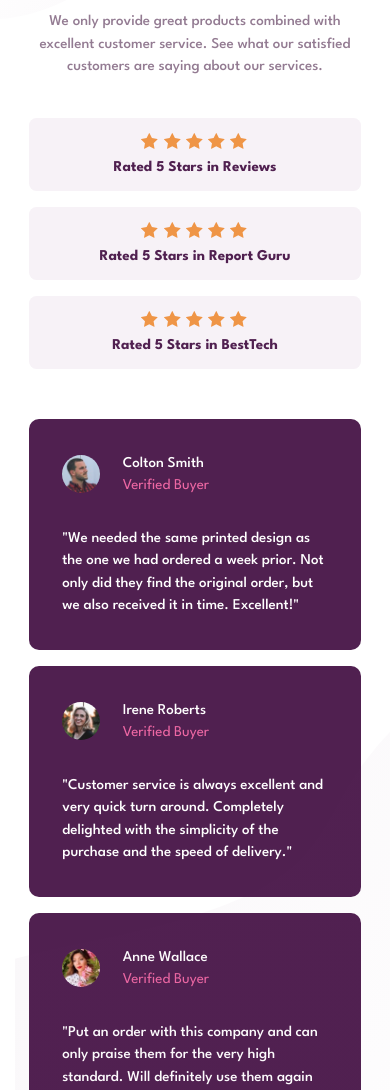
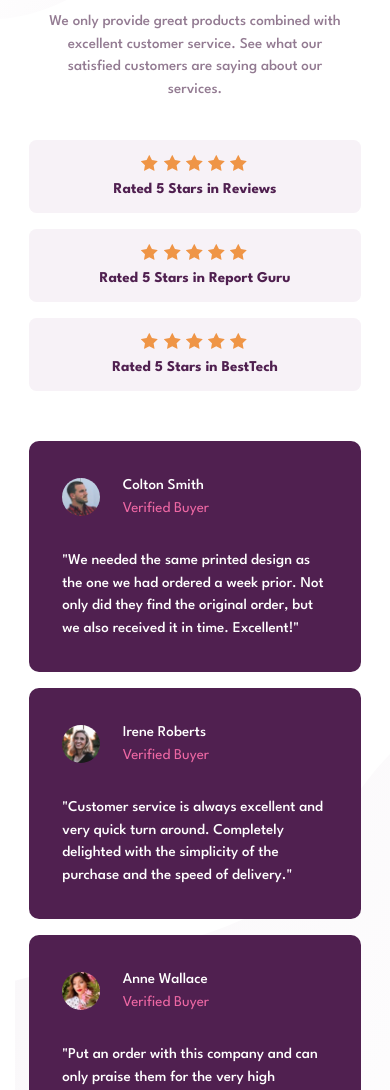
Before and after one commit to robinjmm/social-proof-section, a website: page index.html in a window 390 px wide. Shown: the part 213-1303 px from the top of the page. Drawn offline with nearby package versions, Linux system fonts and the light colour scheme; files that its build step writes are made by us from their sources.

Commit message:
Fix layout issues for small screens

```diff
--- a/index.html
+++ b/index.html
@@ -25,6 +25,7 @@
         <p class="sub-heading">We only provide great products combined with excellent customer service.
             See what our satisfied customers are saying about our services.</p>
     </header>
+
     <main>
         <section class="rating-section">
             <div class="rating">
@@ -55,6 +56,7 @@
             </div>
         </section>
 
+        <section class="testimonial-section">
             <div class="testimonial">
                 <div class="testimonial__header">
                     <img src="./images/image-colton.jpg" alt="An image of a man" class="testimonial__image">
@@ -94,6 +96,7 @@
                 "Put an order with this company and can only praise them for the very high
                 standard. Will definitely use them again and recommend them to everyone!"
             </div>
+        </section>
     </main>
 </body>
 
--- a/scss/app.scss
+++ b/scss/app.scss
@@ -7,3 +7,16 @@
 @use 'components/testimonial';
 
 @use 'components/rating';
+
+@media (max-width: 374px) {
+    .body {
+
+        &::before {
+            content: "";
+        }
+
+        &::after {
+            content: "";
+        }
+    }
+}
--- a/scss/components/_rating.scss
+++ b/scss/components/_rating.scss
@@ -5,6 +5,8 @@
     margin-bottom: 1rem;
     padding: 1em 3em;
     border-radius: 0.5em;
+    text-align: center;
+
 
     &__text {
         font-weight: 700;
--- a/scss/components/_testimonial.scss
+++ b/scss/components/_testimonial.scss
@@ -9,6 +9,7 @@
     line-height: 1.5;
     font-weight: 500;
     margin-bottom: 1rem;
+    max-width: 350px;
 
     &__header {
         display: flex;
--- a/scss/layouts/_sections.scss
+++ b/scss/layouts/_sections.scss
@@ -8,6 +8,7 @@
         position: absolute;
         top: 0;
         left: 0;
+        z-index: -1;
     }
 
     &::after {
@@ -15,22 +16,26 @@
         position: absolute;
         bottom: 0;
         right: 0;
+        z-index: -1;
     }
 }
 
 
-// Header section
+header,
+main {
+    width: 85%;
+    margin: 0 auto;
+}
+
+
 header {
-    width: 85%;
-    max-width: 1100px;
-    margin: 0 auto;
     text-align: center;
     margin-bottom: rem(40px);
 
     .heading {
         font-size: rem(35px);
         color: $primary;
-        width: 14ch;
+        max-width: 14ch;
         margin: 0 auto;
         font-weight: 700;
     }
@@ -39,20 +44,28 @@ header {
         color: $dark-gray-magenta;
         line-height: 1.5;
         font-weight: 500;
-        margin: 1.5em 0;
+        margin: 1.5em auto;
+        padding: 0 1em;
+        max-width: rem(400px);
+    }
+
+    @media (min-width: 768px) {
+        .heading {
+            font-size: rem(50px);
+        }
     }
 }
 
-
-// Main section
-main {
-    width: 85%;
-    max-width: 1100px;
-    margin: 0 auto;
-    text-align: center;
+.rating-section {
+    margin-bottom: rem(50px);
+    margin-left: auto;
+    margin-right: auto;
+    max-width: 500px;
 }
 
-// Rating section
-.rating-section {
-    margin-bottom: rem(50px);
+.testimonial-section {
+    display: flex;
+    flex-direction: column;
+    align-items: center;
+    justify-content: center;
 }
```
Lines whose indentation alone changed are shown as unchanged.
